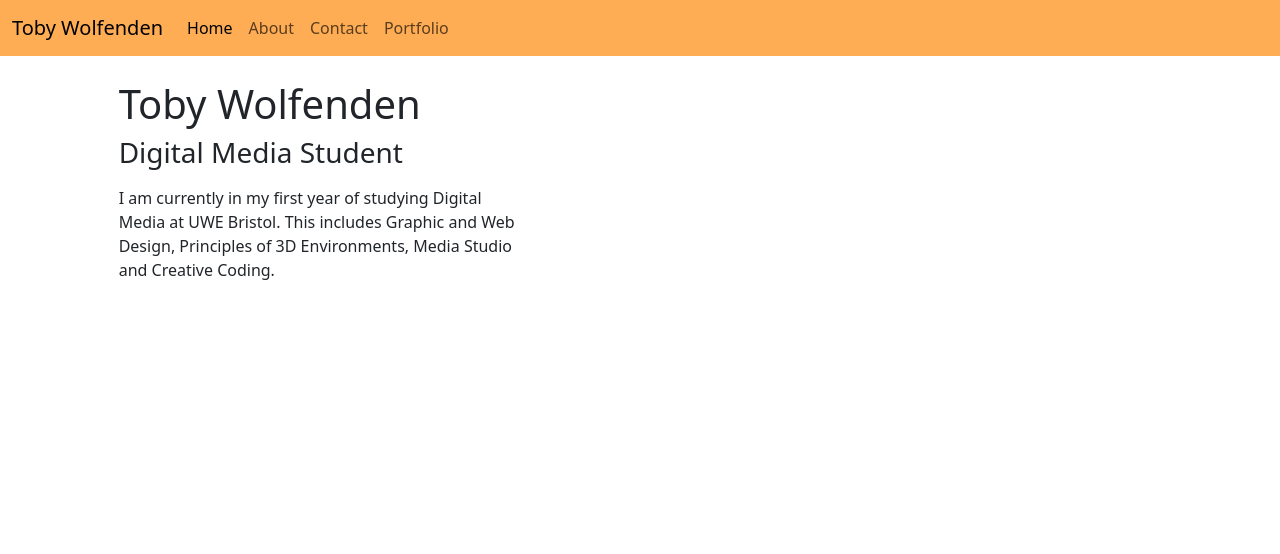
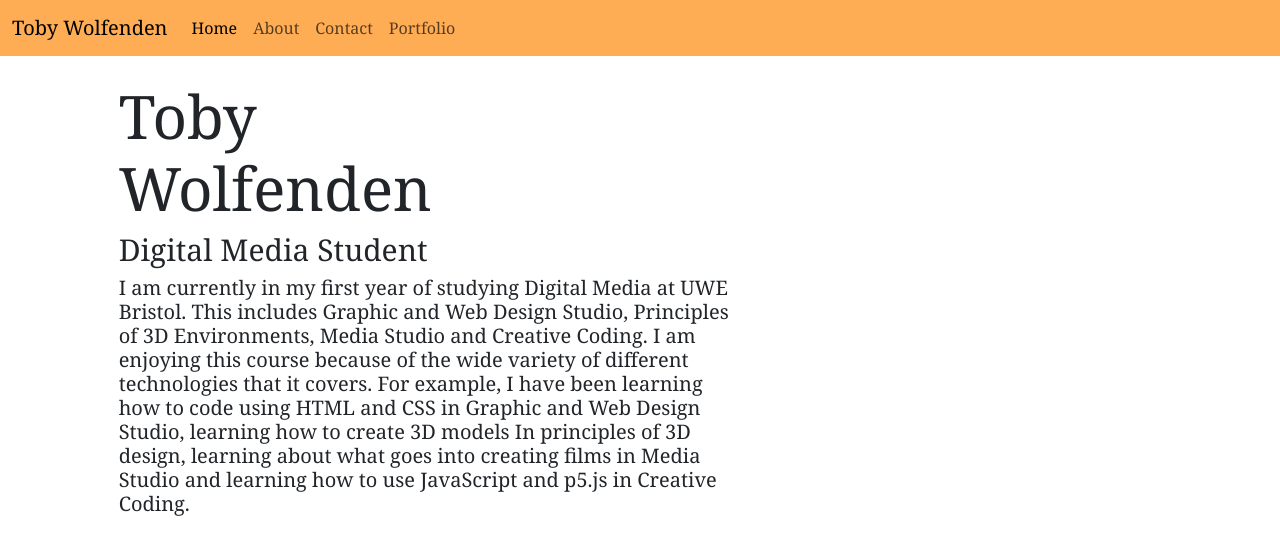
Before and after one commit to TobyWolfenden/GWDSPortfolio, a plain HTML site: page index.html in a window 1280 px wide. Drawn offline with Linux system fonts and the light colour scheme.

Commit message:
Changed font sizes and updated text

```diff
--- a/index.html
+++ b/index.html
@@ -6,6 +6,31 @@
     <meta http-equiv="X-UA-Compatible" content="IE=edge">
     <meta name="viewport" content="width=device-width, initial-scale=1.0">
     <link rel="stylesheet" href="css/bootstrap.min.css">
+    <style>
+        body {
+            font-family: 'Georgia', sans-serif;
+        }
+
+h1 {
+  font-size: 60px;
+}
+
+h2 {
+  font-size: 30px;
+}
+
+h3 {
+  font-size: 30px;
+}
+
+h4 {
+  font-size: 20px;
+}
+
+p {
+  font-size: 16px;
+}
+    </style>
 
     <title>Portfolio</title>
 
@@ -50,9 +75,18 @@
     <div class="col-md-4">
       <img src="" class="img-fluid">
       <h1>Toby Wolfenden</h1>
-      <h3>Digital Media Student</h3>
-      <p></p>I am currently in my first year of studying Digital Media
-at UWE Bristol. This includes Graphic and Web Design, Principles of 3D Environments, Media Studio and Creative Coding.  </p>
+      <h2>Digital Media Student</h2>
+        </div>
+ </div>
+
+ <div class="row">
+    <div class="col-md-1">
+        </div>
+    <div class="col-md-6">
+      <h4>I am currently in my first year of studying Digital Media
+at UWE Bristol. This includes Graphic and Web Design Studio, Principles of 3D Environments, Media Studio and Creative Coding. I am enjoying this course because of the wide variety of different technologies that it covers. For example, I have been learning how to code using HTML and CSS in Graphic and Web Design Studio, learning how to create 3D models In principles of 3D design, learning about what goes into creating films in Media Studio and learning how to use JavaScript and p5.js in Creative Coding. </h4>
+   </div>
+
 
     </div>
     <div class="col-md-4">
```
